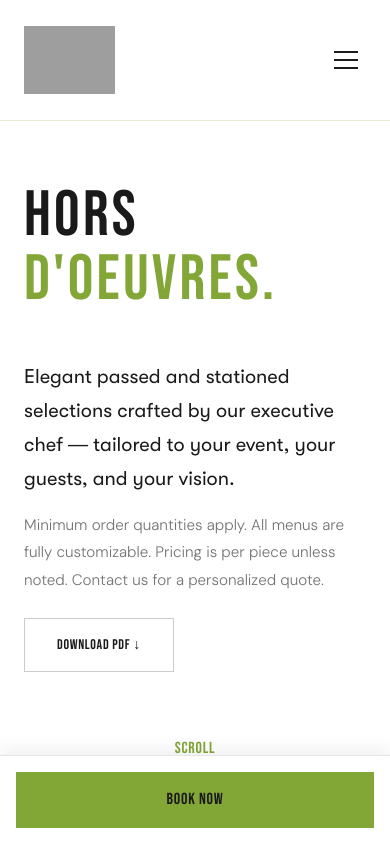
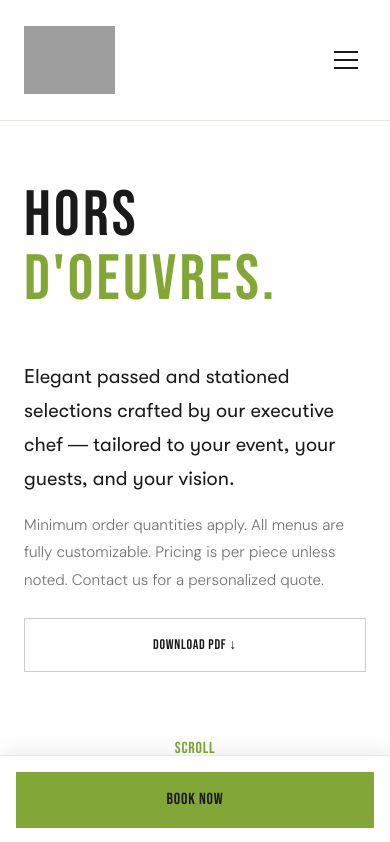
Before and after one commit to webdesignetobicoke/dmcatering, a Next.js app: page /events/hors-doeuvres in a window 390 px wide. Shown: the top 842 px of the page. Built offline with nearby package versions, Linux system fonts and the light colour scheme; grey boxes are pictures that could not be loaded.

Commit message:
Make hors d'oeuvres PDF button full width on mobile

```diff
--- a/app/events/hors-doeuvres/page.jsx
+++ b/app/events/hors-doeuvres/page.jsx
@@ -94,7 +94,7 @@ export default function HorsDoeuvresPage() {
                 href="https://dmcatering.ca/wp-content/uploads/2020/01/DMC-2019-Hors-D_Oeuvres.pdf"
                 target="_blank"
                 rel="noopener noreferrer"
-                className="font-display text-sm tracking-[0.2em] uppercase inline-block mt-6 px-8 py-4 text-center"
+                className="font-display text-sm tracking-[0.2em] uppercase block w-full text-center py-4 mt-6 sm:inline-block sm:w-auto sm:px-8"
                 style={{ border: '1px solid rgba(0,0,0,0.2)', color: '#1a1a1a', textDecoration: 'none' }}
                 onMouseEnter={e => { e.currentTarget.style.borderColor = 'var(--gold)'; e.currentTarget.style.color = 'var(--gold)' }}
                 onMouseLeave={e => { e.currentTarget.style.borderColor = 'rgba(0,0,0,0.2)'; e.currentTarget.style.color = '#1a1a1a' }}
```
